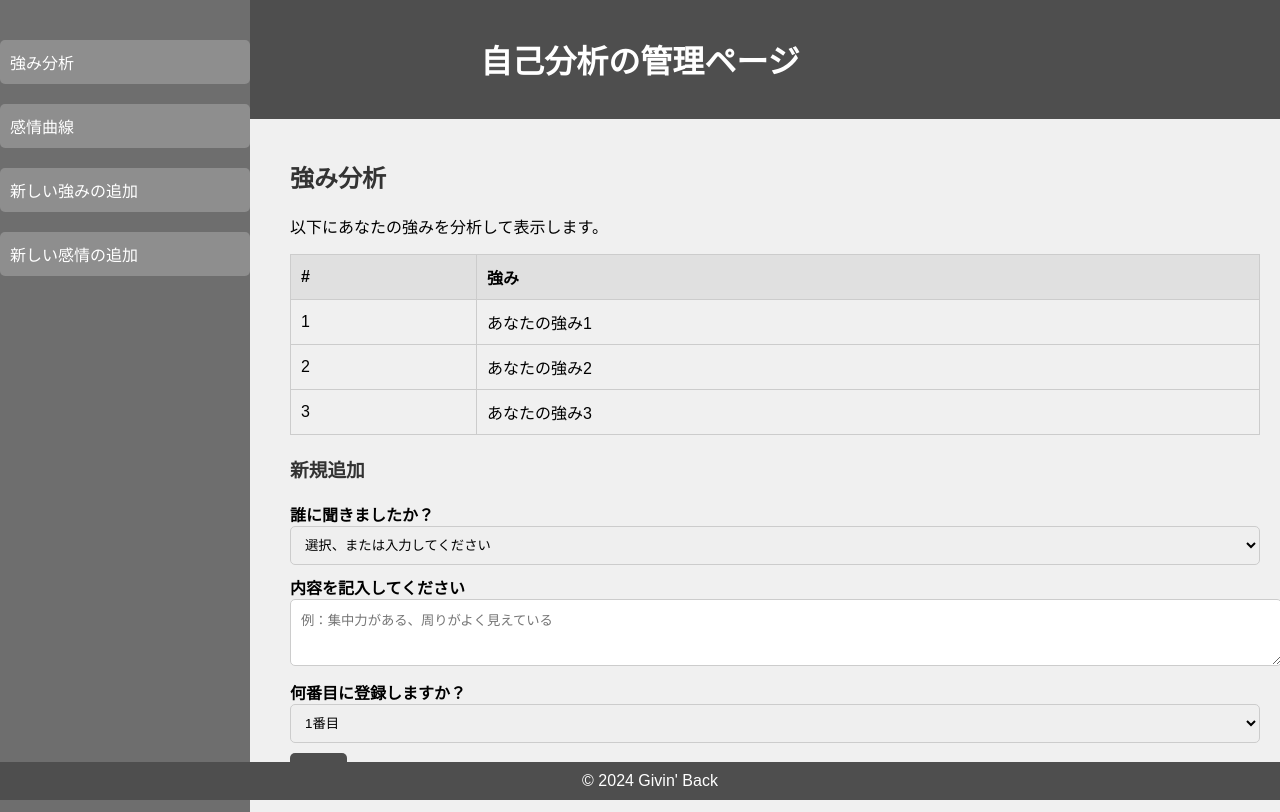
After one commit to naomi-k703/kadai11_php, a PHP site: page /strength_analysis.php in a window 1280 px wide. The commit adds this page. Run offline with PHP 8.4, Linux system fonts and the light colour scheme.

Commit message:
Add files via upload

```diff
--- /dev/null
+++ b/css/givinback-style.css
@@ -0,0 +1,108 @@
+body {
+    background-color: #f0f0f0;
+    font-family: Arial, sans-serif;
+    margin: 0;
+    padding: 0;
+}
+
+header {
+    background-color: #4e4e4e;
+    color: white;
+    padding: 15px;
+    text-align: center;
+}
+
+nav {
+    background-color: #6e6e6e;
+    color: white;
+    height: 100vh;
+    width: 250px;
+    position: fixed;
+    top: 0;
+    left: 0;
+    padding-top: 20px;
+}
+
+nav ul {
+    list-style-type: none;
+    padding: 0;
+}
+
+nav ul li {
+    margin: 20px 0;
+}
+
+nav ul li a {
+    color: white;
+    text-decoration: none;
+    padding: 10px;
+    display: block;
+    background-color: #8e8e8e;
+    border-radius: 5px;
+}
+
+nav ul li a:hover {
+    background-color: #4e4e4e;
+}
+
+.container {
+    margin-left: 270px;
+    padding: 20px;
+}
+
+h2, h3 {
+    color: #333;
+    margin-bottom: 20px;
+}
+
+.table {
+    width: 100%;
+    border-collapse: collapse;
+    margin-bottom: 20px;
+}
+
+.table th, .table td {
+    border: 1px solid #ccc;
+    padding: 10px;
+    text-align: left;
+}
+
+.table th {
+    background-color: #e0e0e0;
+}
+
+.form-label {
+    margin-bottom: 5px;
+    font-weight: bold;
+}
+
+.form-select, .form-control {
+    width: 100%;
+    padding: 10px;
+    margin-bottom: 10px;
+    border: 1px solid #ccc;
+    border-radius: 5px;
+}
+
+.btn {
+    background-color: #4e4e4e;
+    color: white;
+    padding: 10px 15px;
+    border: none;
+    border-radius: 5px;
+    cursor: pointer;
+}
+
+.btn:hover {
+    background-color: #333;
+}
+
+footer {
+    background-color: #4e4e4e;
+    color: white;
+    padding: 10px;
+    text-align: center;
+    position: fixed;
+    width: 100%;
+    bottom: 0;
+}
--- /dev/null
+++ b/footer.php
@@ -0,0 +1,6 @@
+</div> <!-- containerの終了 -->
+    <footer style="text-align: center; padding: 10px; background-color: #4e4e4e; color: white; position: fixed; width: 100%; bottom: 0;">
+        &copy; 2024 Givin' Back
+    </footer>
+</body>
+</html>
--- a/header.php
+++ b/header.php
@@ -15,12 +15,16 @@ $kanri_flg = $_SESSION["kanri_flg"];
 
                 <!-- ログインユーザーに応じたリンクの表示 -->
                 <?php if ($kanri_flg == 1): ?>
-                    <a class="navbar-brand" href="select_member.php">管理者ページ</a>
+                    <a class="navbar-brand" href="user.php">USERデータ登録</a>
+                    <a class="navbar-brand" href="select_manage.php">管理者用ページ</a>
+                    <a class="navbar-brand" href="select_member.php">特定ページ</a>
                 <?php else: ?>
                     <a class="navbar-brand" href="select_member.php">ユーザーページ</a>
+                    <a class="navbar-brand" href="strength_analysis.php">自己分析の管理ページ</a>
                 <?php endif; ?>
 
                 <!-- 共通リンク -->
+                <a class="navbar-brand" href="user.php">USERデータ登録</a>
                 <a class="navbar-brand" href="logout.php">ログアウト</a>
             </div>
         </div>
--- /dev/null
+++ b/memberheader.php
@@ -0,0 +1,22 @@
+<!DOCTYPE html>
+<html lang="ja">
+<head>
+    <meta charset="UTF-8">
+    <meta name="viewport" content="width=device-width, initial-scale=1.0">
+    <title>Givin' Back</title>
+    <link rel="stylesheet" href="css/custom-bootstrap.min.css"> <!-- 新しいBootstrapファイル名 -->
+    <link rel="stylesheet" href="css/givinback-style.css"> <!-- 新しいカスタムCSSファイル名 -->
+</head>
+<body>
+    <header>
+        <h1>自己分析の管理ページ</h1>
+    </header>
+    <nav>
+        <ul>
+            <li><a href="strength_analysis.php">強み分析</a></li>
+            <li><a href="emotion_curve.php">感情曲線</a></li>
+            <li><a href="add_strength.php">新しい強みの追加</a></li>
+            <li><a href="add_emotion.php">新しい感情の追加</a></li>
+        </ul>
+    </nav>
+    <div class="container">
--- a/select.php
+++ b/select.php
@@ -49,6 +49,7 @@ $json = json_encode($values,JSON_UNESCAPED_UNICODE);
     <div class="container-fluid">
       <div class="navbar-header">
       <a class="navbar-brand" href="index.php">データ登録</a>
+      <a class="navbar-brand" href="strength_analysis.php">自己分析の管理ページ</a>
       </div>
     </div>
   </nav>
--- /dev/null
+++ b/strength_analysis.php
@@ -0,0 +1,65 @@
+<?php include("memberheader.php"); ?>
+
+<h2>強み分析</h2>
+<p>以下にあなたの強みを分析して表示します。</p>
+
+<!-- 強みリストのテーブル -->
+<table class="table table-striped">
+    <thead>
+        <tr>
+            <th>#</th>
+            <th>強み</th>
+        </tr>
+    </thead>
+    <tbody>
+        <tr>
+            <td>1</td>
+            <td>あなたの強み1</td>
+        </tr>
+        <tr>
+            <td>2</td>
+            <td>あなたの強み2</td>
+        </tr>
+        <tr>
+            <td>3</td>
+            <td>あなたの強み3</td>
+        </tr>
+        <!-- 他の強みを追加 -->
+    </tbody>
+</table>
+
+<!-- 新規追加フォーム -->
+<div class="mt-5">
+    <h3>新規追加</h3>
+    <form action="add_strength_action.php" method="POST">
+        <div class="mb-3">
+            <label for="asked" class="form-label">誰に聞きましたか？</label>
+            <select id="asked" name="asked" class="form-select">
+                <option value="">選択、または入力してください</option>
+                <option value="同僚">同僚</option>
+                <option value="上司">上司</option>
+                <option value="部下">部下</option>
+            </select>
+        </div>
+
+        <div class="mb-3">
+            <label for="strength" class="form-label">内容を記入してください</label>
+            <textarea id="strength" name="strength" class="form-control" rows="3" placeholder="例：集中力がある、周りがよく見えている"></textarea>
+        </div>
+
+        <div class="mb-3">
+            <label for="register_time" class="form-label">何番目に登録しますか？</label>
+            <select id="register_time" name="register_time" class="form-select">
+                <option value="1">1番目</option>
+                <option value="2">2番目</option>
+                <option value="3">3番目</option>
+                <option value="4">4番目</option>
+                <option value="5">5番目</option>
+            </select>
+        </div>
+
+        <button type="submit" class="btn btn-primary">登録</button>
+    </form>
+</div>
+
+<?php include("footer.php"); ?>
```
Also changed, not shown: add_strength_action.php (added, +34 -0 lines), emotion_curve.php (added, +11 -0 lines), css/custom-bootstrap.min.css (added).
